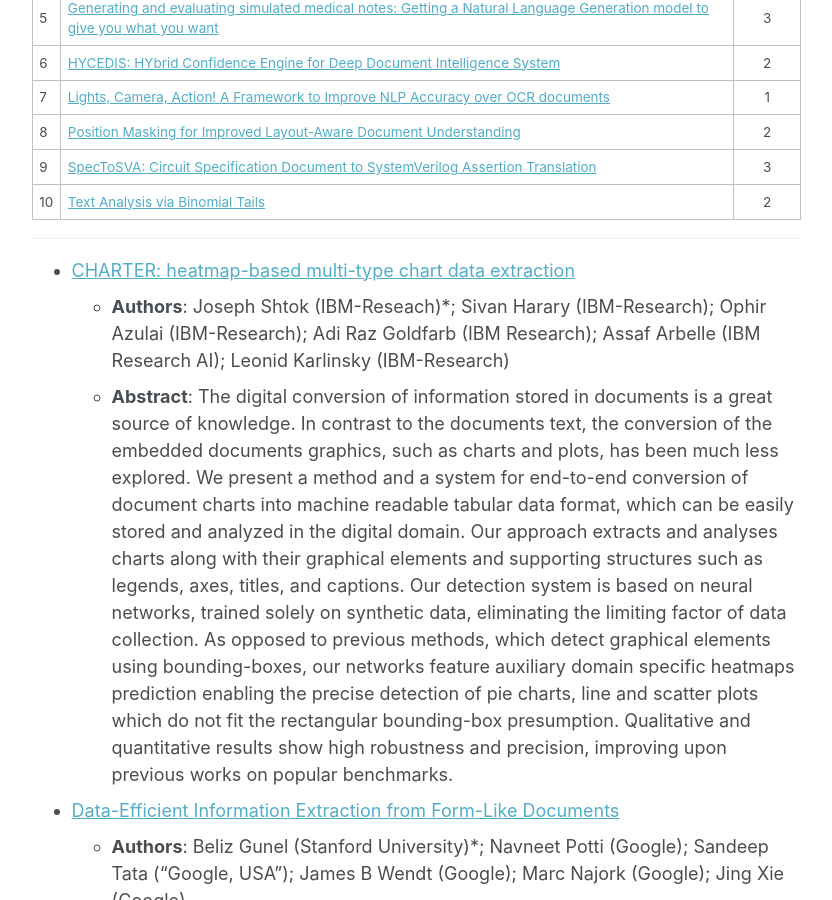
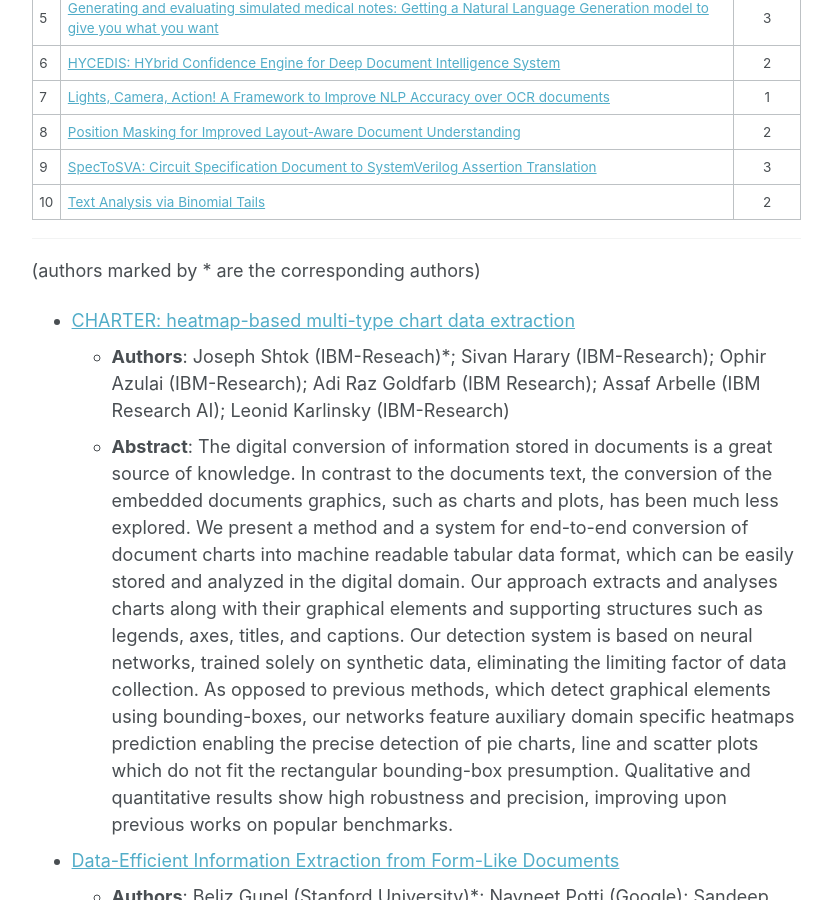
Before and after one commit to document-intelligence/DI-2022, a Jekyll site: the page built from _pages/papers.md, in a window 1280 px wide and 900 px high, scrolled down 490 px. Shown: the whole window, without its empty margins (250-1082 px from the left). Built offline with Jekyll 4.4.1, drawn with Linux system fonts in a browser that asks for light colours; some of the changed text lies outside the part shown.

Commit message:
Update papers.md

```diff
--- a/_pages/papers.md
+++ b/_pages/papers.md
@@ -22,6 +22,8 @@ permalink: /papers/
 | 10 | [Text Analysis via Binomial Tails](#paper_15) | 2 |
 
 ------
+
+(authors marked by * are the corresponding authors)
 
 * <a name="paper_7"/>[CHARTER: heatmap-based multi-type chart data extraction](</DI-2021/files/di-2021_final_7.pdf>)
   * **Authors**: Joseph Shtok (IBM-Reseach)*; Sivan Harary (IBM-Research); Ophir Azulai (IBM-Research); Adi Raz Goldfarb (IBM Research); Assaf Arbelle (IBM Research AI); Leonid Karlinsky (IBM-Research)
@@ -72,6 +74,8 @@ By filtering non-textual elements from the image we can utilize document-level O
 
 ------
 
+(authors marked by * are the corresponding authors)
+
 * <a name="paper_3"/>[Few-Shot Learning for Structured Information Extraction From Form-Like Documents Using a Diff Algorithm](</DI-2021/files/di-2021_final_3.pdf>)
   * **Authors**: Nerya Or (Google)*; Shlomo Urbach (Google)
   * **Abstract**: We present a novel approach for extracting structured data from a collection of similarly-structured scanned documents (e.g., multiple instances of the same form, or printouts from a database). Documents are not required to have a fixed layout; the position of some elements may shift vertically, and groups of fields can appear repeatedly. We are robust against OCR errors and other noise. Our training stage requires only a handful of sample documents, one of which is annotated for fields of interest. Using this training data, we are able to extract data from other similar documents. Extraction of data is performed using a diff-like algorithm over boilerplate text tokens of the documents, which is leveraged to find areas in the input documents which correspond to areas in the annotated document.
```
